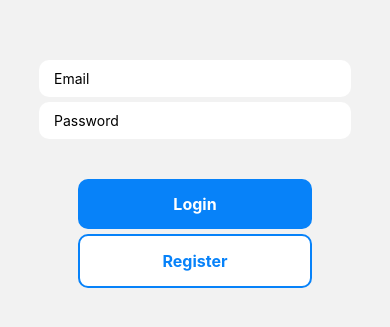
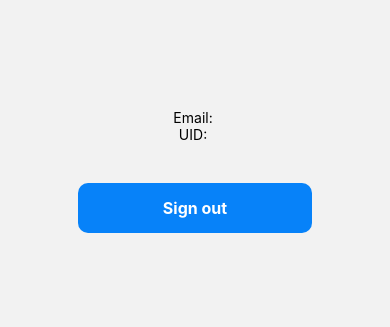
Before and after one commit to BarelyAnXer/tb, a React Native app: screen /Home in a window 390 px wide. Shown: the part 251-578 px from the top of the page. Built offline with nearby package versions, Linux system fonts and the light colour scheme.

Commit message:
register, login, logout done

```diff
--- a/App.js
+++ b/App.js
@@ -12,8 +12,9 @@ export default function App() {
   return (
     <NavigationContainer>
       <Stack.Navigator>
-        <Stack.Screen options={{ headerShown: false }} name="Home" component={LoginScreen} />
+        <Stack.Screen options={{ headerShown: false }} name="Home" component={HomeScreen} />
         <Stack.Screen name="Login" component={LoginScreen} />
+
       </Stack.Navigator>
     </NavigationContainer>
   );
--- a/screens/HomeScreen.js
+++ b/screens/HomeScreen.js
@@ -1,14 +1,57 @@
-import { StyleSheet, Text, View } from 'react-native'
+import { StyleSheet, Text, View, TouchableOpacity } from 'react-native'
 import React from 'react'
+import { FIREBASE_AUTH } from '../firebase';
+import { useNavigation } from '@react-navigation/core'
+
 
 const HomeScreen = () => {
+
+  const navigation = useNavigation();
+
+  const handleLogout = () => {
+
+    // signOut(FIREBASE_AUTH)
+    // .then(() => {
+    navigation.navigate('Login');
+    // })
+    // .catch((error) => {
+    //   console.error('Error signing out:', error);
+    // });
+  }
+
   return (
-    <View>
-      <Text>HomeScreen</Text>
+    <View style={styles.container}>
+      <Text>Email: {FIREBASE_AUTH.currentUser?.email}</Text>
+      <Text>UID: {FIREBASE_AUTH.currentUser?.uid}</Text>
+      <TouchableOpacity
+        onPress={handleLogout}
+        style={styles.button}
+      >
+        <Text style={styles.buttonText}>Sign out</Text>
+      </TouchableOpacity>
     </View>
   )
 }
 
 export default HomeScreen
 
-const styles = StyleSheet.create({})
+const styles = StyleSheet.create({
+  container: {
+    flex: 1,
+    justifyContent: 'center',
+    alignItems: 'center'
+  },
+  button: {
+    backgroundColor: '#0782F9',
+    width: '60%',
+    padding: 15,
+    borderRadius: 10,
+    alignItems: 'center',
+    marginTop: 40,
+  },
+  buttonText: {
+    color: 'white',
+    fontWeight: '700',
+    fontSize: 16,
+  },
+})
--- a/screens/LoginScreen.js
+++ b/screens/LoginScreen.js
@@ -1,25 +1,49 @@
 import { StyleSheet, Text, TextInput, View, KeyboardAvoidingView, TouchableOpacity } from 'react-native'
-import React, { useState } from 'react'
-import { createUserWithEmailAndPassword } from 'firebase/auth';
+import React, { useState, useEffect } from 'react'
+import { createUserWithEmailAndPassword, signInWithEmailAndPassword } from 'firebase/auth';
 import { FIREBASE_AUTH } from '../firebase';
+import { useNavigation } from '@react-navigation/core'
 
 const LoginScreen = () => {
     const [email, setEmail] = useState('')
     const [password, setPassword] = useState('')
 
+    const navigation = useNavigation()
+
+    // useEffect(() => {
+    //     const unsubscribe = auth.onAuthStateChanged(user => {
+    //         if (user) {
+    //             navigation.replace("Home")
+    //         }
+    //     })
+
+    //     return unsubscribe
+    // }, [])
+
     const handleSignUp = () => {
         createUserWithEmailAndPassword(FIREBASE_AUTH, email, password)
             .then((userCredential) => {
-                // Signed up
                 const user = userCredential.user;
-
             })
             .catch((error) => {
                 const errorCode = error.code;
                 const errorMessage = error.message;
-                // ...
             });
     }
+
+    const handleLogin = () => {
+        signInWithEmailAndPassword(FIREBASE_AUTH, email, password)
+            .then((userCredential) => {
+                const user = userCredential.user;
+                console.log(user)
+                navigation.navigate('Home');
+            })
+            .catch((error) => {
+                const errorCode = error.code;
+                const errorMessage = error.message;
+            });
+    }
+
 
     return (
         <KeyboardAvoidingView
@@ -41,9 +65,10 @@ const LoginScreen = () => {
                 />
             </View>
 
+
             <View style={styles.buttonContainer}>
                 <TouchableOpacity
-                    onPress={() => { }}
+                    onPress={handleLogin}
                     style={styles.button}
                 >
                     <Text style={styles.buttonText}>Login</Text>
```
